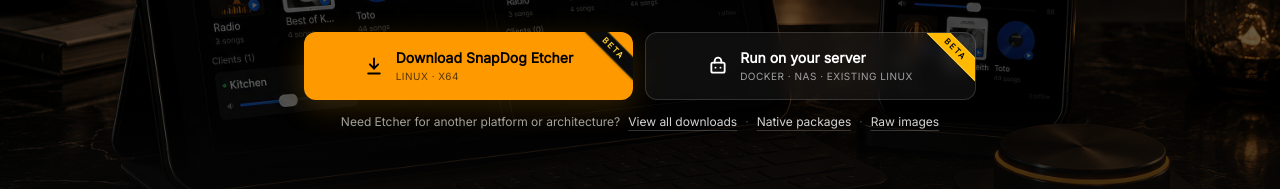
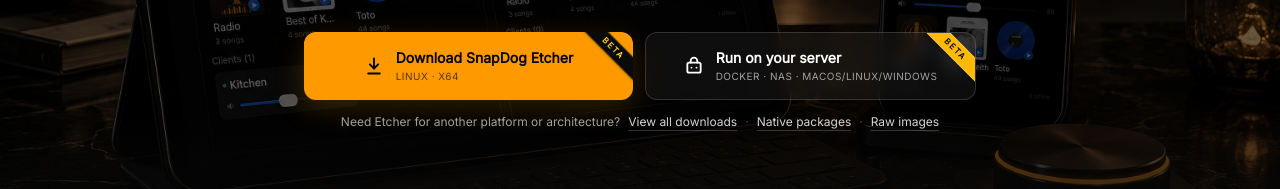
Before and after one commit to SnapDogRocks/snapdog-web, an Astro site: page / in a window 1280 px wide. Shown: the part 500-689 px from the top of the page. Built offline with nearby package versions, Linux system fonts and the light colour scheme; Astro itself is replaced by a stand-in of ours.

Commit message:
fix: update installer platform labels in hero section (#22)

```diff
--- a/src/pages/index.astro
+++ b/src/pages/index.astro
@@ -89,7 +89,7 @@ const etcherInstallers = {
               <svg xmlns="http://www.w3.org/2000/svg" width="20" height="20" viewBox="0 0 24 24" fill="none" stroke="currentColor" stroke-width="2.2" stroke-linecap="round" stroke-linejoin="round" aria-hidden="true"><rect width="16" height="12" x="4" y="8" rx="2"/><path d="M8 8V6a4 4 0 0 1 8 0v2"/><path d="M9 14h.01"/><path d="M15 14h.01"/></svg>
               <span class="flex flex-col items-start leading-tight">
                 <span>Run on your server</span>
-                <span class="mt-1 text-[10px] font-medium uppercase tracking-wider text-neutral-400">Docker · NAS · existing Linux</span>
+                <span class="mt-1 text-[10px] font-medium uppercase tracking-wider text-neutral-400">Docker · NAS · macOS/Linux/Windows</span>
               </span>
             </a>
           </div>
```
